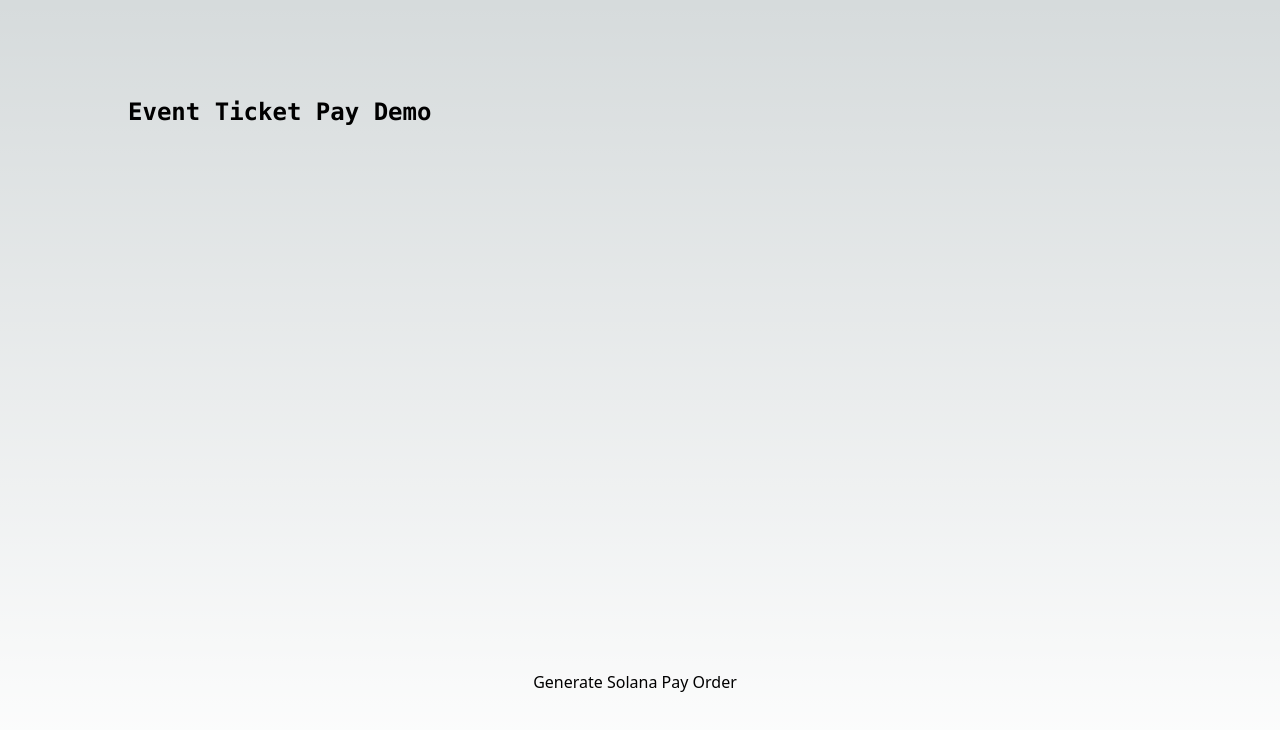
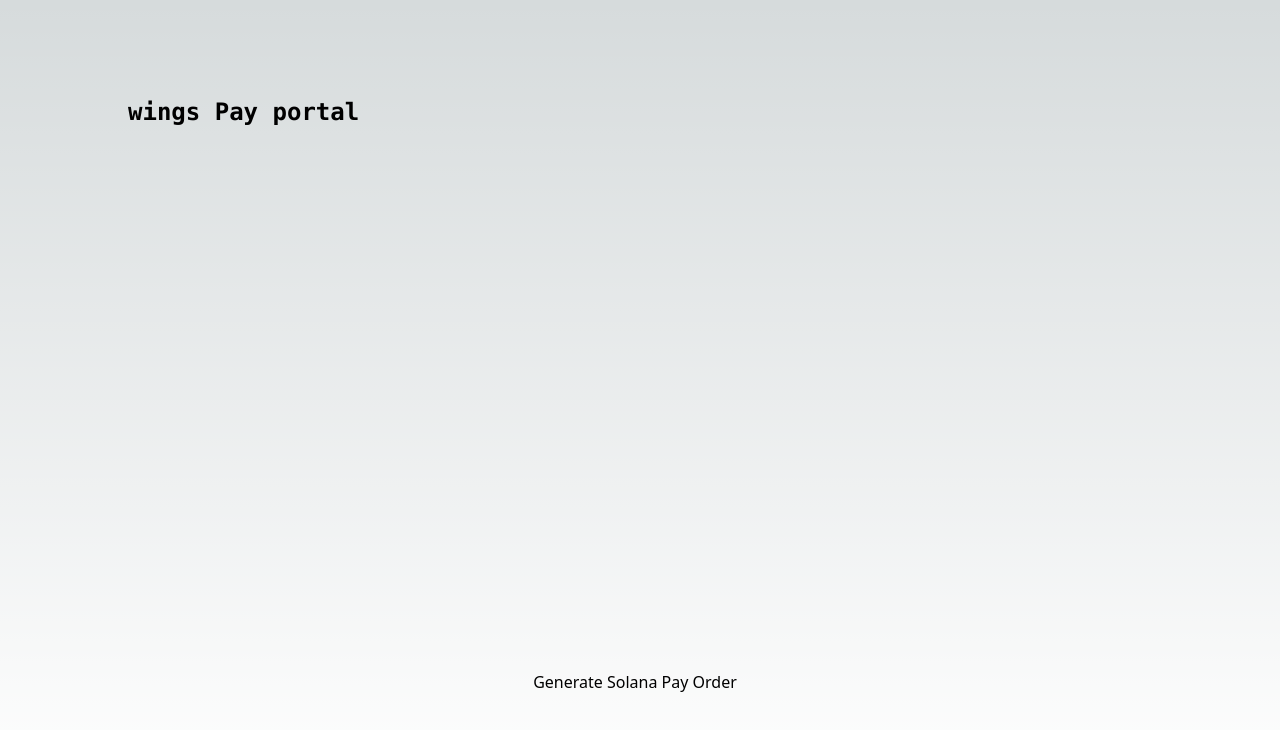
Before and after one commit to ceasar28/wings, a Next.js app in the folder wingsPayPortal/: page / in a window 1280 px wide. Shown: the top 730 px of the page. Built offline with nearby package versions, Linux system fonts and the light colour scheme.

Commit message:
solana payment portal

```diff
--- a/wingsPayPortal/package.json
+++ b/wingsPayPortal/package.json
@@ -11,6 +11,7 @@
   "dependencies": {
     "@solana/pay": "^0.2.5",
     "@solana/web3.js": "^1.90.0",
+    "@twa-dev/sdk": "^7.0.0",
     "next": "14.1.0",
     "react": "^18",
     "react-dom": "^18"
--- a/wingsPayPortal/src/pages/index.tsx
+++ b/wingsPayPortal/src/pages/index.tsx
@@ -2,6 +2,7 @@
 import Image from "next/image";
 import { useState } from "react";
 import { createQR } from "@solana/pay";
+import WebApp from "@twa-dev/sdk";
 
 export default function Home() {
   const [qrCode, setQrCode] = useState<string>();
@@ -51,14 +52,15 @@
   return (
     <>
       <Head>
-        <title>QuickNode Solana Pay Demo</title>
+        <title>wings Pay portal </title>
         <meta name="description" content="QuickNode Guide: Solana Pay" />
         <meta name="viewport" content="width=device-width, initial-scale=1" />
         <link rel="icon" href="/favicon.ico" />
+        {/* <script src="https://telegram.org/js/telegram-web-app.js" async /> */}
       </Head>
       <main className="flex min-h-screen flex-col items-center justify-between p-24">
         <div className="z-10 w-full max-w-5xl items-center justify-between font-mono text-sm lg:flex">
-          <h1 className="text-2xl font-semibold">Event Ticket Pay Demo</h1>
+          <h1 className="text-2xl font-semibold">wings Pay portal</h1>
         </div>
         {qrCode && (
           <Image
```
Also changed, not shown: 1 other file (tests, documents, lock files or other folders).
